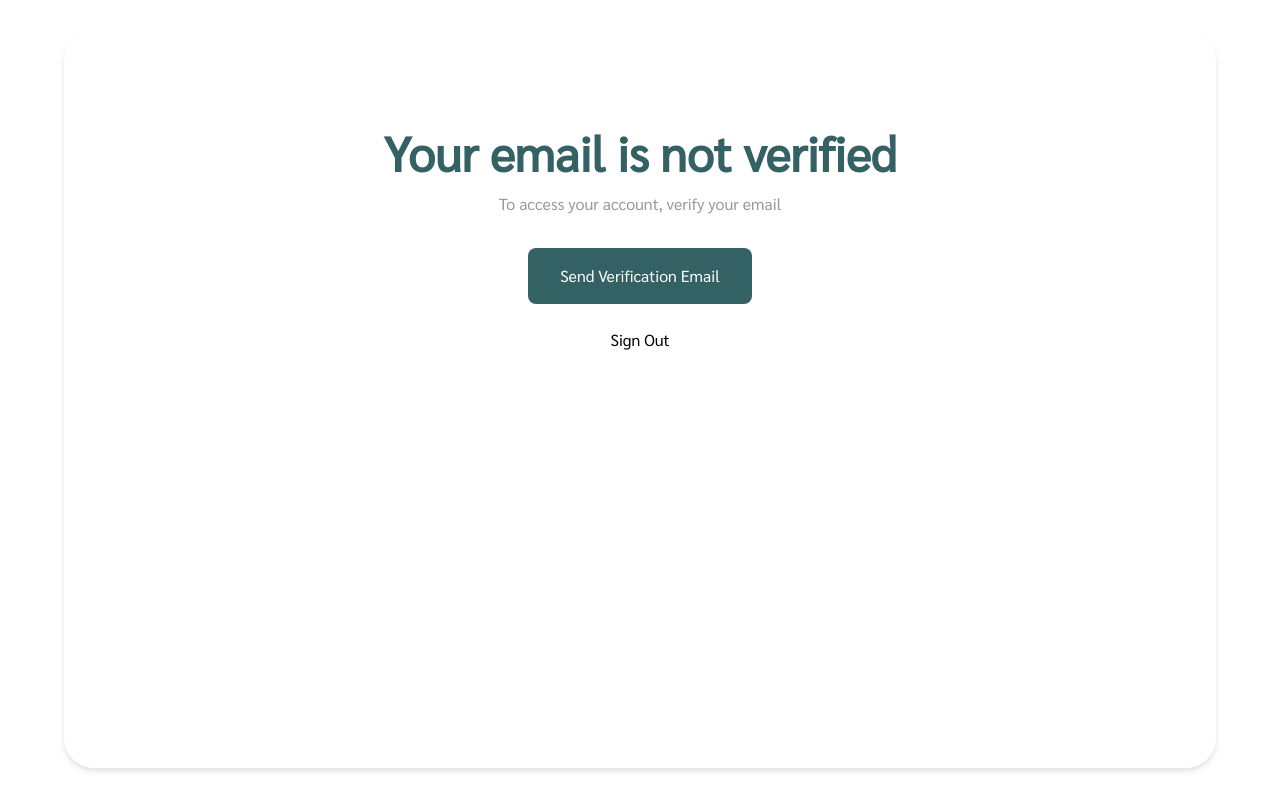
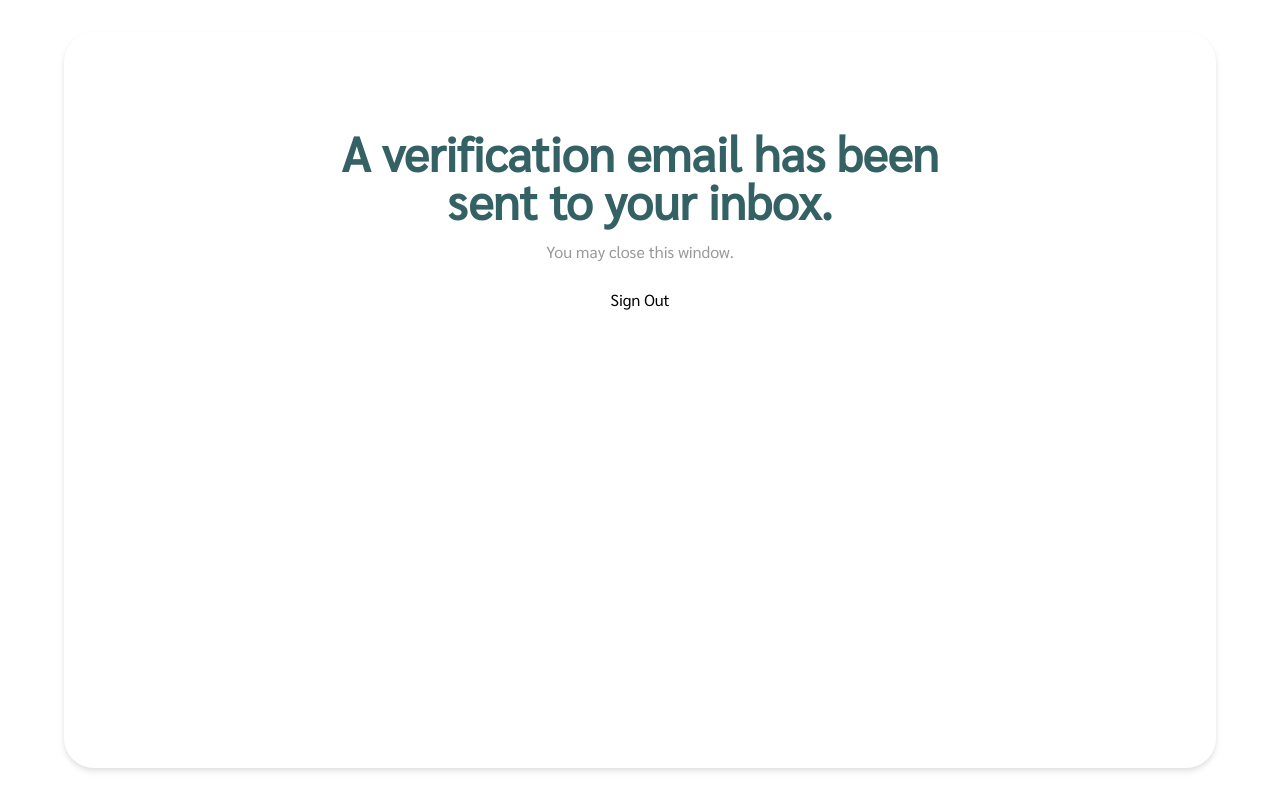
Before and after one commit to yuriBean/HeartsTribute, a React (Vite) app in the folder Client/: page /verify-email in a window 1280 px wide. Built offline with nearby package versions, Linux system fonts and the light colour scheme; no server answers.

Commit message:
verifyemail

```diff
--- a/Client/src/components/Common/InputForEdit.jsx
+++ b/Client/src/components/Common/InputForEdit.jsx
@@ -10,6 +10,7 @@ export default function InputForEdit({
     modifiedData,
     handleChange,
     value,
+    placeholder,
 }) {
     return (
         <div className="relative flex w-full flex-col">
@@ -34,6 +35,7 @@ export default function InputForEdit({
                         : value || ""
                 }
                 onChange={(e) => handleChange(name, e.target.value)}
+                placeholder={placeholder}
                 className={`peer rounded-md border p-2 ${icon ? "pl-8" : ""} ${className}`}
             />
         </div>
--- a/Client/src/components/EditProfilePage/EditMedallionProfileForm.jsx
+++ b/Client/src/components/EditProfilePage/EditMedallionProfileForm.jsx
@@ -298,7 +298,7 @@ export default function EditProfileForm() {
               modifiedData={modifiedData}
               type="text"
               name="memorial_video"
-              placeholder={"Enter the YouTube video link"}
+              placeholder= {"Enter the YouTube video link"}
               label="Memorial Video Link"
               id="memorial_video"
               className="px-4 py-3 tracking-wider"
--- a/Client/src/pages/VerifyEmail.jsx
+++ b/Client/src/pages/VerifyEmail.jsx
@@ -22,18 +22,18 @@ export default function VerifyEmail() {
         <div className="flex min-h-screen justify-center md:px-16 md:py-8">
             <main className="flex w-full flex-col items-center rounded-[30px] bg-white px-8 py-16 drop-shadow-md md:px-20 lg:px-40 xl:px-60 2xl:px-80">
                 <h1 className="mt-8 text-center text-3xl font-semibold text-primary md:text-4xl xl:text-5xl">
-                    Your email is not verified
+                    A verification email has been sent to your inbox.
                 </h1>
                 <p className="mt-4 text-center text-secondaryDarkGray">
-                    To access your account, verify your email
+                   You may close this window.
                 </p>
-                <button
+                {/* <button
                     onClick={handleVerify}
                     className="mt-8 rounded-lg bg-primary px-8 py-4 text-white"
                     disabled={isLoading}
                 >
                     {isLoading ? "Sending..." : "Send Verification Email"}
-                </button>
+                </button> */}
                 <br />
                 <Link to={'/signout'}>Sign Out</Link>
             </main>
```
